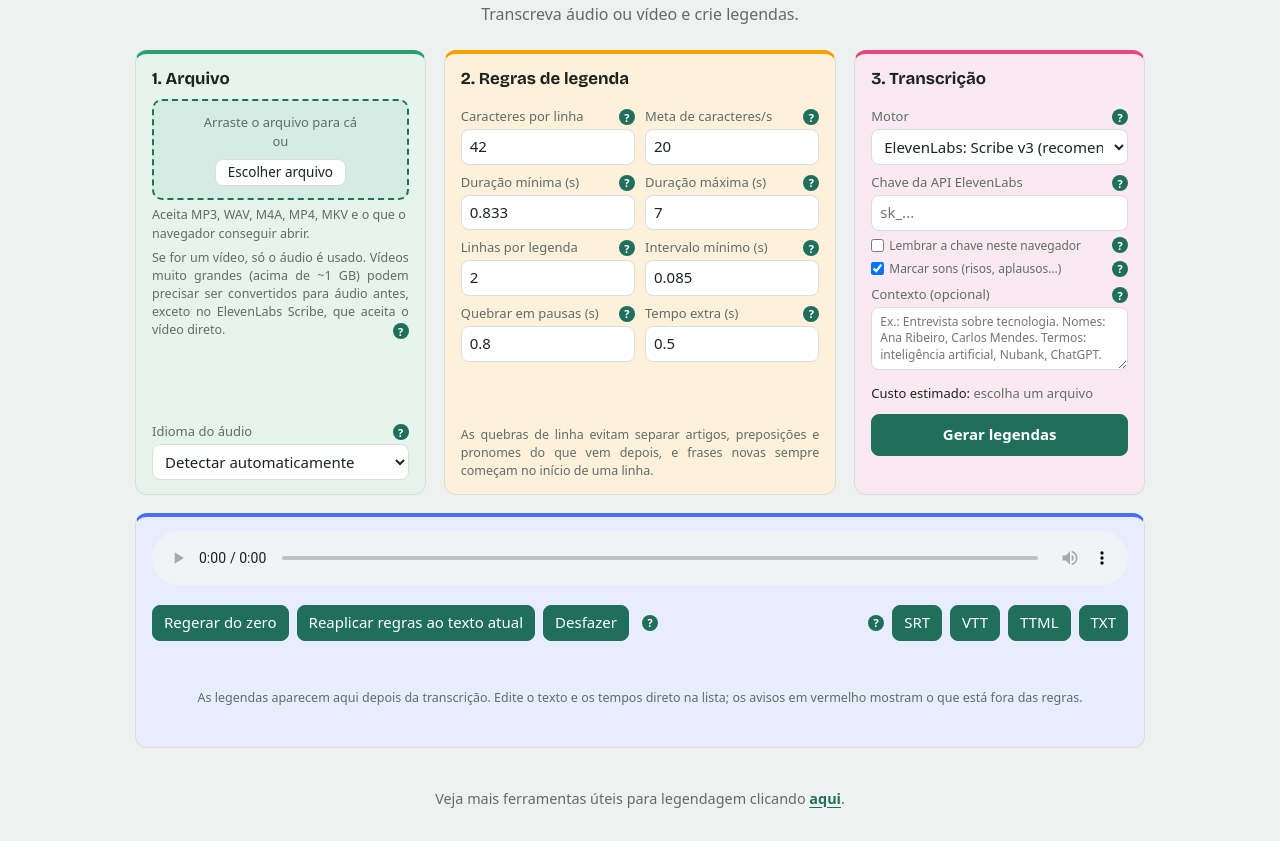
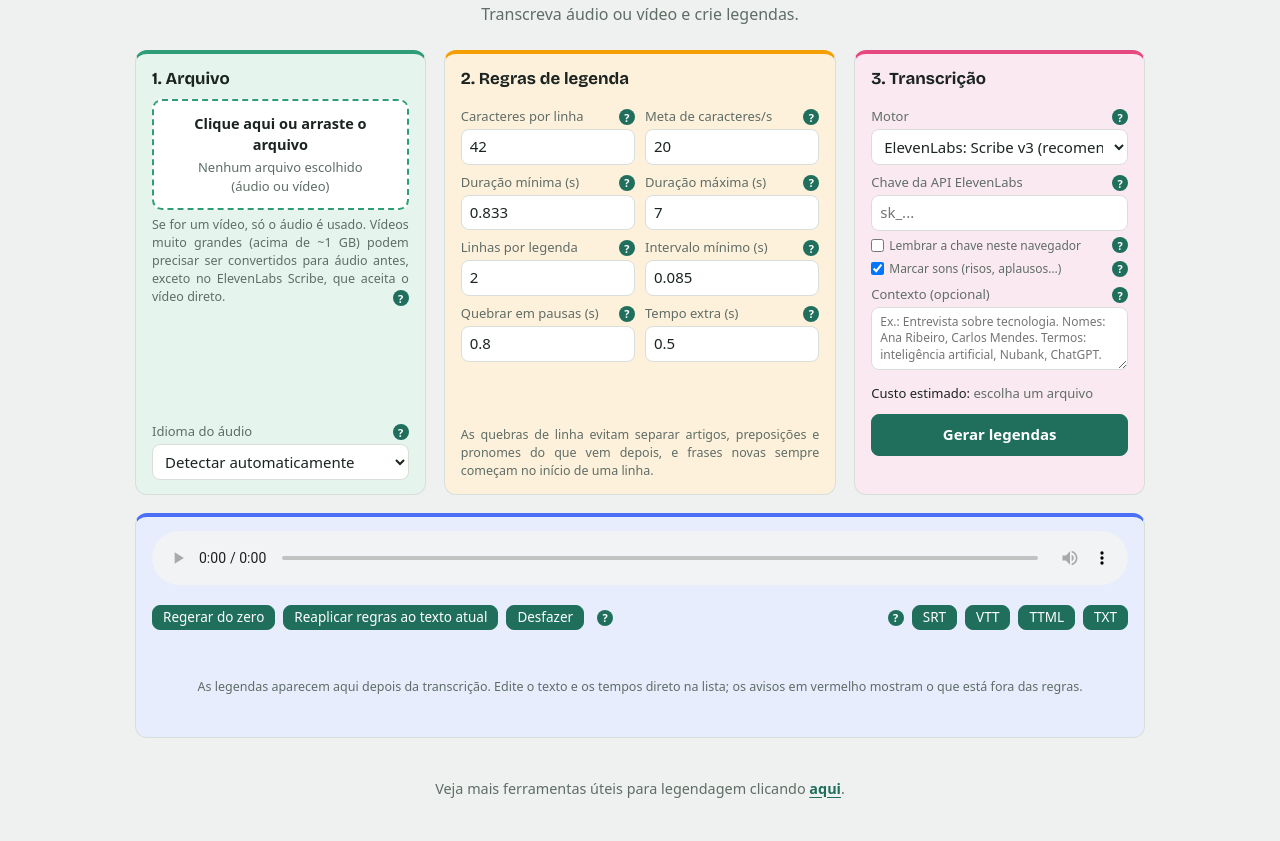
Before and after one commit to matmaggi/TranscriACAO, a plain HTML site: page index.html in a window 1280 px wide. Shown: the part 82-923 px from the top of the page. Drawn offline with nearby package versions, Linux system fonts and the light colour scheme.

Commit message:
Update index.html

```diff
--- a/index.html
+++ b/index.html
@@ -56,7 +56,7 @@ audio{width:100%}
 .cue .btns{grid-area:btns;display:grid;grid-template-columns:1fr 1fr;gap:5px;align-content:start}
 .cue .btns button{padding:5px 6px;font-size:12.5px;background:var(--blue);border-color:var(--blue);color:#fff}
 .cue .btns button:hover{filter:brightness(1.1)}
-.bar button{background:var(--ac);border-color:var(--ac);color:var(--acf)}
+.bar button{background:var(--ac);border-color:var(--ac);color:var(--acf);padding:3px 10px;font-size:13.5px;line-height:1.3}
 .bar button:hover{filter:brightness(1.1)}
 @media(max-width:860px){.cue{grid-template-columns:30px 1fr;grid-template-areas:'n tt' 'txt txt' 'meta meta' 'btns btns';justify-content:stretch}.cue .btns{grid-template-columns:repeat(4,1fr)}}
 #cost{font-size:13px;margin-top:8px;color:var(--fg)}
@@ -68,13 +68,12 @@ audio{width:100%}
 [hidden]{display:none!important}
 main>.card:not(.full) .tip{float:right;margin-top:2px}
 main>.card:not(.full) .chk .tip{float:none;margin:0 0 0 auto}
-.filepick{display:flex;flex-direction:column;align-items:center;justify-content:center;gap:8px;min-width:0;border:2px dashed var(--ac);border-radius:10px;padding:12px 10px;background:color-mix(in srgb,var(--green) 20%,var(--card));text-align:center;transition:border-color .15s,background .15s;cursor:pointer}
-.filepick.over{background:color-mix(in srgb,var(--green) 42%,var(--card))}
-.filepick button{padding:3px 12px;font-size:13.5px}
-.filepick .dz{font-size:13px;color:var(--mut)}
-.filepick .ic{font-size:26px;line-height:1;color:var(--ac)}
+.filepick{display:flex;flex-direction:column;align-items:center;justify-content:center;gap:3px;min-width:0;border:2px dashed var(--green);border-radius:10px;padding:12px 14px;background:var(--card);text-align:center;transition:border-color .15s,background .15s;cursor:pointer}
+.filepick.over{border-color:var(--green);background:color-mix(in srgb,var(--green) 22%,var(--card))}
+.filepick .dz{font-weight:700;font-size:14.5px;color:var(--tx)}
+.filepick #finfo{margin:0;font-size:13px;color:var(--mut);overflow-wrap:anywhere}
+.filepick #finfo.loaded{font-weight:600;color:var(--tx)}
 .just{text-align:justify}
-#finfo.loaded{font-weight:700;text-align:center;color:var(--tx);overflow-wrap:anywhere}
 .filepick span{font-size:13px;color:var(--mut);overflow:hidden;text-overflow:ellipsis;white-space:nowrap;min-width:0}
 #ctx{font-size:12px;line-height:1.35}
 .pl{position:sticky;top:0;z-index:5;background:var(--t3);padding:8px 0 4px;margin-top:-8px}
@@ -102,9 +101,8 @@ footer.ft a{color:var(--ac);font-weight:600;text-decoration:underline;text-under
 <main>
   <div class="card">
     <h2>1. Arquivo</h2>
-    <div class="filepick" id="drop"><div class="dz">Arraste o arquivo para cá<br>ou</div><button type="button" id="fbtn">Escolher arquivo</button></div>
+    <div class="filepick" id="drop" role="button" tabindex="0" aria-label="Escolher arquivo de áudio ou vídeo"><div class="dz">Clique aqui ou arraste o arquivo</div><p id="finfo">Nenhum arquivo escolhido<br>(áudio ou vídeo)</p></div>
     <input type="file" id="file" accept="audio/*,video/*" hidden>
-    <p class="hint" id="finfo">Aceita MP3, WAV, M4A, MP4, MKV e o que o navegador conseguir abrir.</p>
     <p class="hint just">Se for um vídeo, só o áudio é usado. Vídeos muito grandes (acima de ~1 GB) podem precisar ser convertidos para áudio antes, exceto no ElevenLabs Scribe, que aceita o vídeo direto. <span class="tip" tabindex="0" data-tip="Como converter com o VLC (grátis, videolan.org):&#10;1. Menu Mídia → Converter/Salvar.&#10;2. Clique em Adicionar, escolha o vídeo e clique em Converter/Salvar.&#10;3. Em Perfil, escolha &quot;Audio - MP3&quot;.&#10;4. Em Arquivo de destino, clique em Procurar e dê um nome terminado em .mp3.&#10;5. Clique em Iniciar e carregue o MP3 aqui.&#10;&#10;Um episódio de 20 min vira cerca de 20 a 50 MB.">?</span></p>
     <div class="grow"></div>
     <label for="lang">Idioma do áudio <span class="tip" tabindex="0" data-tip="Escolher o idioma evita erros de detecção, principalmente quando o áudio começa com música, ruído ou silêncio.">?</span></label>
@@ -986,8 +984,8 @@ function useFile(f) {
   $('finfo').textContent = `${file.name} · ${(file.size / 1048576).toFixed(1)} MB`; $('finfo').classList.add('loaded');
 }
 $('file').onchange = e => useFile(e.target.files[0]);
-$('fbtn').onclick = e => { e.stopPropagation(); $('file').click(); };
 $('drop').onclick = () => $('file').click();
+$('drop').onkeydown = e => { if (e.key === 'Enter' || e.key === ' ') { e.preventDefault(); $('file').click(); } };
 ['dragenter', 'dragover'].forEach(t => $('drop').addEventListener(t, e => { e.preventDefault(); $('drop').classList.add('over'); }));
 ['dragleave', 'drop'].forEach(t => $('drop').addEventListener(t, e => { e.preventDefault(); $('drop').classList.remove('over'); }));
 $('drop').addEventListener('drop', e => { const f = e.dataTransfer.files[0]; if (!f) return; if (/^(audio|video)\//.test(f.type) || /\.(mp3|wav|m4a|aac|ogg|opus|flac|mp4|mkv|mov|webm|avi)$/i.test(f.name)) useFile(f); else { $('finfo').textContent = 'Esse arquivo não parece ser áudio ou vídeo.'; $('finfo').classList.remove('loaded'); } });
```
